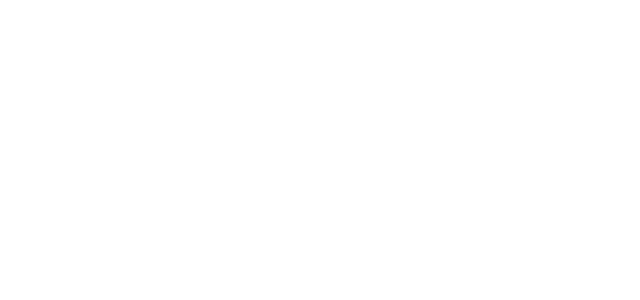
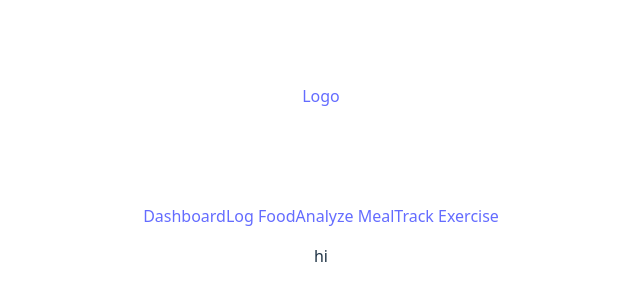
Before and after one commit to CMPT-276-SUMMER-2025/final-project-22-vines, a React (Vite) app in the folder react/healthmate/: page /dashboard in a window 1280 px wide. Before the commit this address had no page. Shown: the part 228-528 px from the top of the page, without its empty margins (319-959 px from the left). Built offline with nearby package versions, Linux system fonts and the light colour scheme.

Commit message:
Setup dashboard structure

```diff
--- a/react/healthmate/src/App.jsx
+++ b/react/healthmate/src/App.jsx
@@ -1,5 +1,6 @@
 import './App.css'
 import Login from "./pages/Login"
+import Dashboard from './pages/Dashboard'
 import {Routes, Route} from "react-router-dom"
 
 function App() {
@@ -7,6 +8,7 @@ function App() {
     <main className="main-content">
       <Routes>
         <Route path="/" element={<Login/>}/>
+        <Route path="/dashboard" element={<Dashboard/>}/>
       </Routes>
     </main>
   )
--- /dev/null
+++ b/react/healthmate/src/components/NavBar.jsx
@@ -0,0 +1,19 @@
+import {Link} from "react-router-dom";
+
+function NavBar() {
+    return (
+        <nav className="navbar">
+            <div className="logo">
+                <Link to="/">Logo</Link>
+            </div>
+            <div className="navbarLinks">
+                <Link to="/dashboard">Dashboard</Link>
+                <Link to="/dashboard">Log Food</Link>
+                <Link to="/dashboard">Analyze Meal</Link>
+                <Link to="/dashboard">Track Exercise</Link>
+            </div>
+        </nav>
+    )
+}
+
+export default NavBar
--- /dev/null
+++ b/react/healthmate/src/pages/Dashboard.jsx
@@ -0,0 +1,14 @@
+import NavBar from '../components/NavBar'
+
+function Dashboard() {
+    return (
+        <>
+            <NavBar/>
+            <div className="dashboard">
+                <p>hi</p>
+        </div>
+        </>
+    )
+}
+
+export default Dashboard
```
